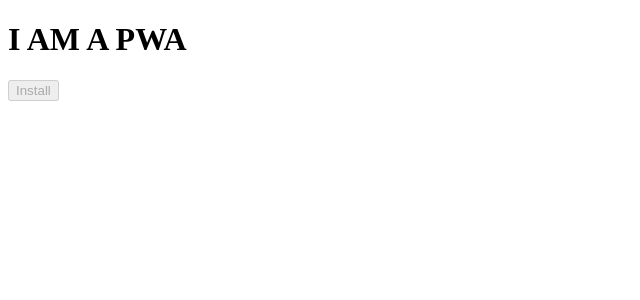
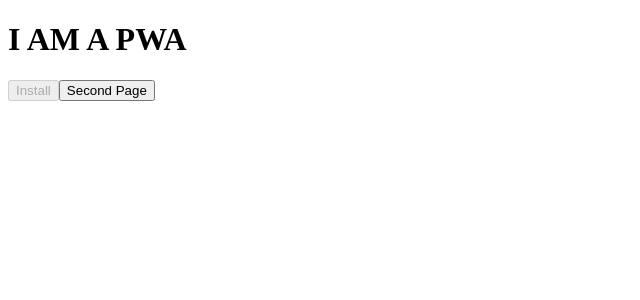
Before and after one commit to aguycalledpete/affective-state-profile, an Angular app: page / in a window 1280 px wide. Shown: the top 300 px of the page, without its empty margins (0-640 px from the left). Built offline with nearby package versions, Linux system fonts and the light colour scheme.

Commit message:
routing buttons added

```diff
--- a/src/app/pages/first-page/first-page.component.html
+++ b/src/app/pages/first-page/first-page.component.html
@@ -2,3 +2,6 @@
 <button [disabled]="!progressiveWebAppService.promptEvent" (click)="installProgressiveWebApp()">
     Install
 </button>
+<button [routerLink]="['/second-page']" routerLinkActive="router-link-active">
+    Second Page
+</button>
--- a/src/app/pages/second-page/second-page.component.html
+++ b/src/app/pages/second-page/second-page.component.html
@@ -1 +1,5 @@
 <p>second-page works!</p>
+
+<button [routerLink]="['../']" routerLinkActive="router-link-active">
+    Home
+</button>
```
Also changed, not shown: 4 other files (tests, documents, lock files or other folders).
